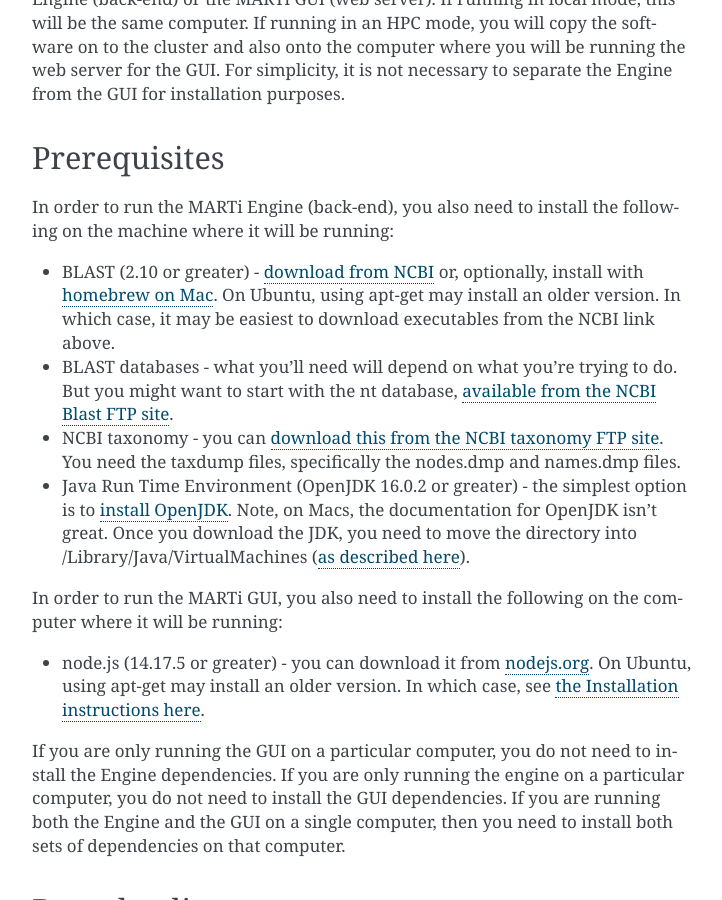
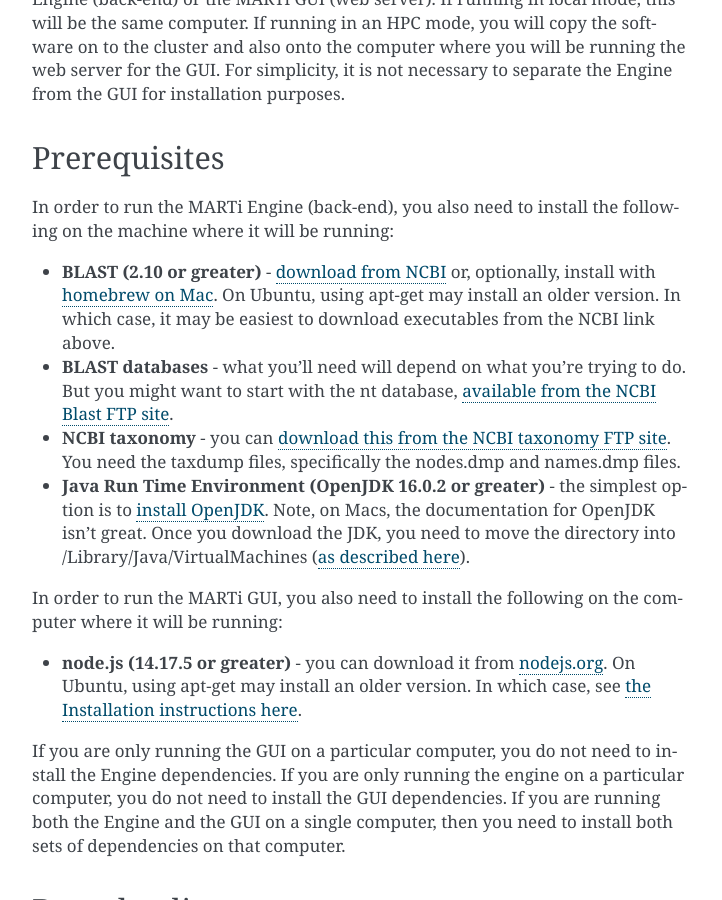
Before and after one commit to richardmleggett/MARTi, a Sphinx documentation site: the page built from docs/source/installation.rst, in a window 1280 px wide and 900 px high, scrolled down 477 px. Shown: the whole window, without its empty margins (388-1110 px from the left). Built offline with Sphinx 7.4.7, drawn with Linux system fonts in a browser that asks for light colours; formulas are drawn with MathJax 3.

Commit message:
Docs updated

```diff
--- a/docs/source/installation.rst
+++ b/docs/source/installation.rst
@@ -19,14 +19,14 @@
 -------------
 In order to run the MARTi Engine (back-end), you also need to install the following on the machine where it will be running:
 
-* BLAST (2.10 or greater) - `download from NCBI <https://blast.ncbi.nlm.nih.gov/Blast.cgi?CMD=Web&PAGE_TYPE=BlastDocs&DOC_TYPE=Download>`_ or, optionally, install with `homebrew on Mac <https://brew.sh>`_. On Ubuntu, using apt-get may install an older version. In which case, it may be easiest to download executables from the NCBI link above.
-* BLAST databases - what you'll need will depend on what you're trying to do. But you might want to start with the nt database, `available from the NCBI Blast FTP site <https://ftp.ncbi.nlm.nih.gov/blast/db/>`_.
-* NCBI taxonomy - you can `download this from the NCBI taxonomy FTP site <https://ftp.ncbi.nlm.nih.gov/pub/taxonomy/>`_. You need the taxdump files, specifically the nodes.dmp and names.dmp files.
-* Java Run Time Environment (OpenJDK 16.0.2 or greater) - the simplest option is to `install OpenJDK <https://openjdk.java.net>`_. Note, on Macs, the documentation for OpenJDK isn't great. Once you download the JDK, you need to move the directory into /Library/Java/VirtualMachines (`as described here <https://java.tutorials24x7.com/blog/how-to-install-openjdk-14-on-mac>`_).
+* **BLAST (2.10 or greater)** - `download from NCBI <https://blast.ncbi.nlm.nih.gov/Blast.cgi?CMD=Web&PAGE_TYPE=BlastDocs&DOC_TYPE=Download>`_ or, optionally, install with `homebrew on Mac <https://brew.sh>`_. On Ubuntu, using apt-get may install an older version. In which case, it may be easiest to download executables from the NCBI link above.
+* **BLAST databases** - what you'll need will depend on what you're trying to do. But you might want to start with the nt database, `available from the NCBI Blast FTP site <https://ftp.ncbi.nlm.nih.gov/blast/db/>`_.
+* **NCBI taxonomy** - you can `download this from the NCBI taxonomy FTP site <https://ftp.ncbi.nlm.nih.gov/pub/taxonomy/>`_. You need the taxdump files, specifically the nodes.dmp and names.dmp files.
+* **Java Run Time Environment (OpenJDK 16.0.2 or greater)** - the simplest option is to `install OpenJDK <https://openjdk.java.net>`_. Note, on Macs, the documentation for OpenJDK isn't great. Once you download the JDK, you need to move the directory into /Library/Java/VirtualMachines (`as described here <https://java.tutorials24x7.com/blog/how-to-install-openjdk-14-on-mac>`_).
 
 In order to run the MARTi GUI, you also need to install the following on the computer where it will be running:
 
-* node.js (14.17.5 or greater) - you can download it from `nodejs.org <https://nodejs.org/en/download/>`_. On Ubuntu, using apt-get may install an older version. In which case, see `the Installation instructions here <https://github.com/nodesource/distributions/blob/master/README.md#debinstall>`_.
+* **node.js (14.17.5 or greater)** - you can download it from `nodejs.org <https://nodejs.org/en/download/>`_. On Ubuntu, using apt-get may install an older version. In which case, see `the Installation instructions here <https://github.com/nodesource/distributions/blob/master/README.md#debinstall>`_.
 
 If you are only running the GUI on a particular computer, you do not need to install the Engine dependencies. If you are only running the engine on a particular computer, you do not need to install the GUI dependencies. If you are running both the Engine and the GUI on a single computer, then you need to install both sets of dependencies on that computer.
 
```
Also changed, not shown: 1 other file.
